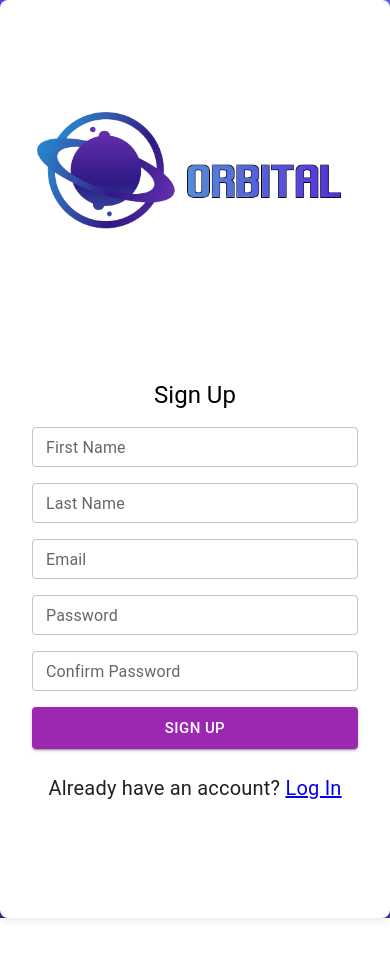
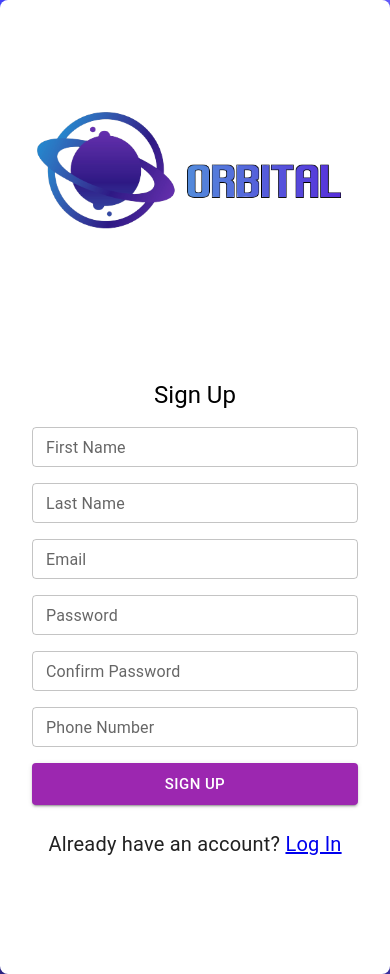
Before and after one commit to oslabs-beta/orbital, a React (Create React App) app: page /signup in a window 390 px wide. Before the commit the page ends 918 px from the top, so only its background shows below. Built offline with nearby package versions, Linux system fonts and the light colour scheme.

Commit message:
adds phone number to signup

```diff
--- a/src/client/components/Doc.jsx
+++ b/src/client/components/Doc.jsx
@@ -48,7 +48,6 @@ const Doc = () => {
               "id":123,
               "email": "johndoe@example.com,
               "name": "John Doe"
-              "token": "token123"
             }`}
               </pre>
             </Paper>
--- a/src/client/pages/Login.jsx
+++ b/src/client/pages/Login.jsx
@@ -94,6 +94,7 @@ const Login = ({ setUser }) => {
         axios
             .post("http://localhost:3001/user/login", { email, password })
             .then((response) => {
+							console.log(response.data)
                 localStorage.setItem("isLoggedIn", "true");
                 localStorage.setItem("userId", `${response.data._id}`);
                 setUser(response.data);
--- a/src/client/pages/Signup.jsx
+++ b/src/client/pages/Signup.jsx
@@ -66,6 +66,7 @@ const Signup = () => {
     const [password, setPassword] = useState("");
     const [confirmPass, setConfirmPass] = useState("");
     const [userId, setUserId] = useState("");
+		const [phoneNumber, setPhoneNumber] = useState("");
     const navigate = useNavigate();
 
     const signUpHandler = () => {
@@ -75,7 +76,7 @@ const Signup = () => {
             return;
         }
         axios
-            .post("http://localhost:3001/user/signup", { email, password })
+            .post("http://localhost:3001/user/signup", { email, password, phoneNumber: phoneNumber.replace(/[^0-9]/g, '') })
             .then((response) => {
                 localStorage.setItem("userId", response.data._id);
                 localStorage.setItem("isLoggedIn", "true");
@@ -153,6 +154,15 @@ const Signup = () => {
                         fullWidth
                         onChange={(e) => setConfirmPass(e.target.value)}
                     />
+										<TextField
+                        sx={styles.input}
+                        label="Phone Number"
+                        variant="outlined"
+                        size="small"
+                        type="phone"
+                        fullWidth
+                        onChange={(e) => setPhoneNumber(e.target.value)}
+                    />
                     <Button
                         color="secondary"
 
```
Also changed, not shown: src/server/controllers/userController.js (+5 -3 lines).
